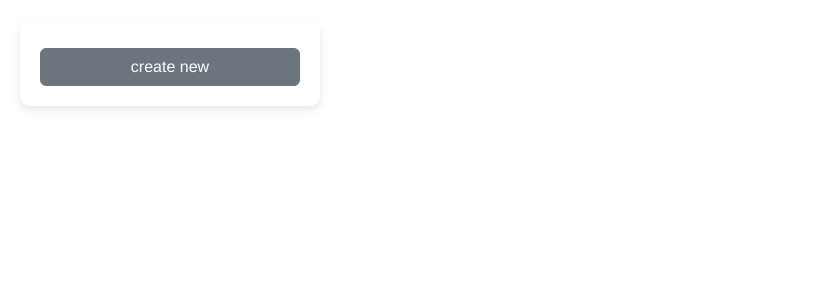
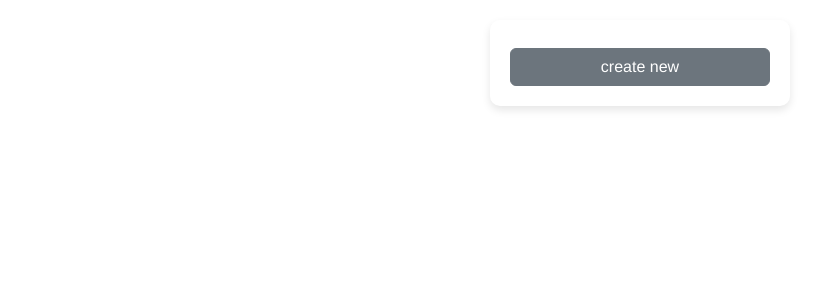
Before and after one commit to RostislavFisher/shareyourcontact, a Vue app: page / in a window 1280 px wide. Shown: the top 300 px of the page, without its empty margins (0-831 px from the left). Built offline with nearby package versions, Linux system fonts and the light colour scheme.

Commit message:
ContactObject.vue -> margin center for slides added

```diff
--- a/src/components/ContactObject.vue
+++ b/src/components/ContactObject.vue
@@ -1,9 +1,9 @@
 <template>
 <div>
-  <div v-if="createNew" class="card">
+  <div v-if="createNew" class="card mx-auto">
     <button @click="addNew" class="btn btn-secondary mt-2">create new</button>
   </div>
-  <div v-else-if="editing" class="card">
+  <div v-else-if="editing" class="card mx-auto">
     <textarea v-model="editedText" rows="4" class="form-control"></textarea>
     <div class="input-group input-group-lg" v-for="socialNetwork in this.listOfNetworks" v-bind="socialNetwork">
       <div class="input-group-prepend">
@@ -16,7 +16,7 @@
     <button @click="saveEdit" class="btn btn-primary mt-2">Save</button>
     <button @click="cancelEdit" class="btn btn-secondary mt-2">Cancel</button>
   </div>
-  <div v-else class="card">
+  <div v-else class="card mx-auto">
 
     <div class="dropdown" align="right">
       <button class="btn btn-secondary dropdown-toggle" type="button" id="dropdownMenuButton1" data-bs-toggle="dropdown" aria-expanded="false">
```
